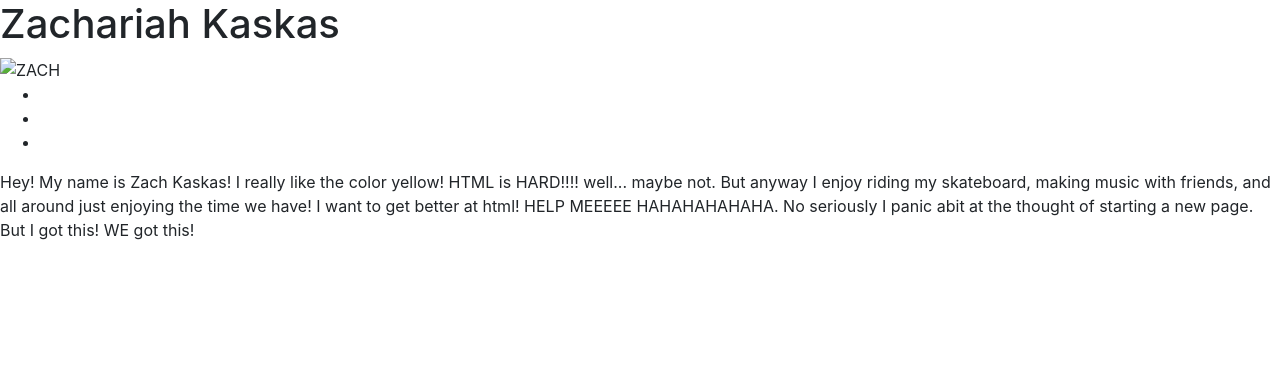
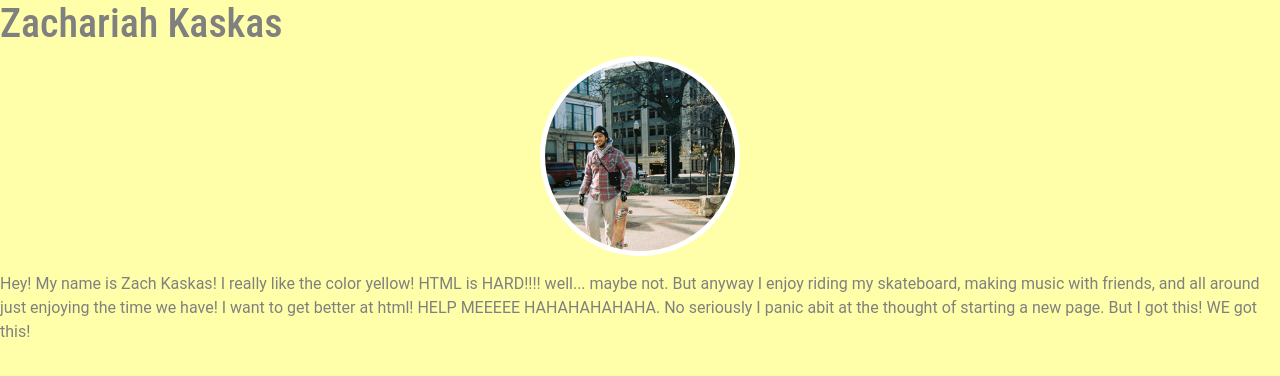
Before and after one commit to COMFYCOUCH93/MYWEBSITE, a Jekyll site: the page built from index.html, in a window 1280 px wide. Shown: the top 376 px of the page. Built offline with Jekyll 4.4.1, drawn with Linux system fonts in a browser that asks for light colours.

Commit message:
Add files via upload

```diff
--- a/_config.yml
+++ b/_config.yml
@@ -1 +1 @@
-baseurl: "MYWEBSITE/"
+baseurl: "/MYWEBSITE/"
--- a/_includes/header.html
+++ b/_includes/header.html
@@ -1,19 +1,9 @@
-<h1 class="grey-copy"> Zachariah Kaskas</h1>
-
-<figure>
-    <img src="{{site.baseurl}}assets/img/picofmeee.jpg" alt="ZACH"width="200">
- <ul>
-     <li>    <i><i class="fab fa-instagram"></i></i></li>
-     <li>    <i><i class="fab fa-facebook"></i></i></li>
-     <li>
-        <i><i class="fab fa-github"></i></i></li>
- </ul>
-
-
-</figure>
-
-<p class="grey-copy">
-    Hey! My name is Zach Kaskas! I really like the color yellow! HTML is HARD!!!! well... maybe not. But anyway I enjoy riding my skateboard, making music with friends, and all around just enjoying the time we have! I want to get better at html! HELP MEEEEE HAHAHAHAHAHA. No seriously I panic abit at the thought of starting a new page. But I got this! WE got this!
-
-
-</p>
+<nav>
+    <ul class="nav">
+        <li></li>
+        <li></li>
+        <li></li>
+        <li></li>
+        <li></li>
+    </ul>
+</nav>
--- a/_layouts/default.html
+++ b/_layouts/default.html
@@ -5,14 +5,15 @@
     <meta name="viewport" content="width=device-width, initial-scale=1.0">
     <meta http-equiv="X-UA-Compatible" content="ie=edge">
     <link rel="stylesheet" href="https://stackpath.bootstrapcdn.com/bootstrap/4.1.3/css/bootstrap.min.css" integrity="sha384-MCw98/SFnGE8fJT3GXwEOngsV7Zt27NXFoaoApmYm81iuXoPkFOJwJ8ERdknLPMO" crossorigin="anonymous">
-    <link rel="stylesheet" href="{{site.baseurl}}assets/main.css">
+    <link rel="stylesheet" href="{{site.baseurl}}assets/css/main.css">
 
 
     <title>Document</title>
 </head>
 <body>
-
-{{ content }}
+    {% include header.html %}
+    {{ content }}
+    {% include footer.html %}
     <script src="https://stackpath.bootstrapcdn.com/bootstrap/4.1.3/js/bootstrap.min.js" integrity="sha384-ChfqqxuZUCnJSK3+MXmPNIyE6ZbWh2IMqE241rYiqJxyMiZ6OW/JmZQ5stwEULTy" crossorigin="anonymous"></script>
 </body>
 </html>
--- a/_layouts/home.html
+++ b/_layouts/home.html
@@ -2,6 +2,23 @@
 layout: default
 ---
 
-{% include header.html %}
 
-{% include footer.html %}
+
+<h1 class="grey-copy"> Zachariah Kaskas</h1>
+
+<figure>
+    <img src="{{site.baseurl}}assets/img/picofmeee.jpg" alt="ZACH"width="200">
+ <ul>
+     <li>    <i><i class="fab fa-instagram"></i></i></li>
+     <li>    <i><i class="fab fa-facebook"></i></i></li>
+     <li>
+        <i><i class="fab fa-github"></i></i></li>
+ </ul>
+
+</figure>
+
+<p class="grey-copy">
+    Hey! My name is Zach Kaskas! I really like the color yellow! HTML is HARD!!!! well... maybe not. But anyway I enjoy riding my skateboard, making music with friends, and all around just enjoying the time we have! I want to get better at html! HELP MEEEEE HAHAHAHAHAHA. No seriously I panic abit at the thought of starting a new page. But I got this! WE got this!
+
+
+</p>
```
